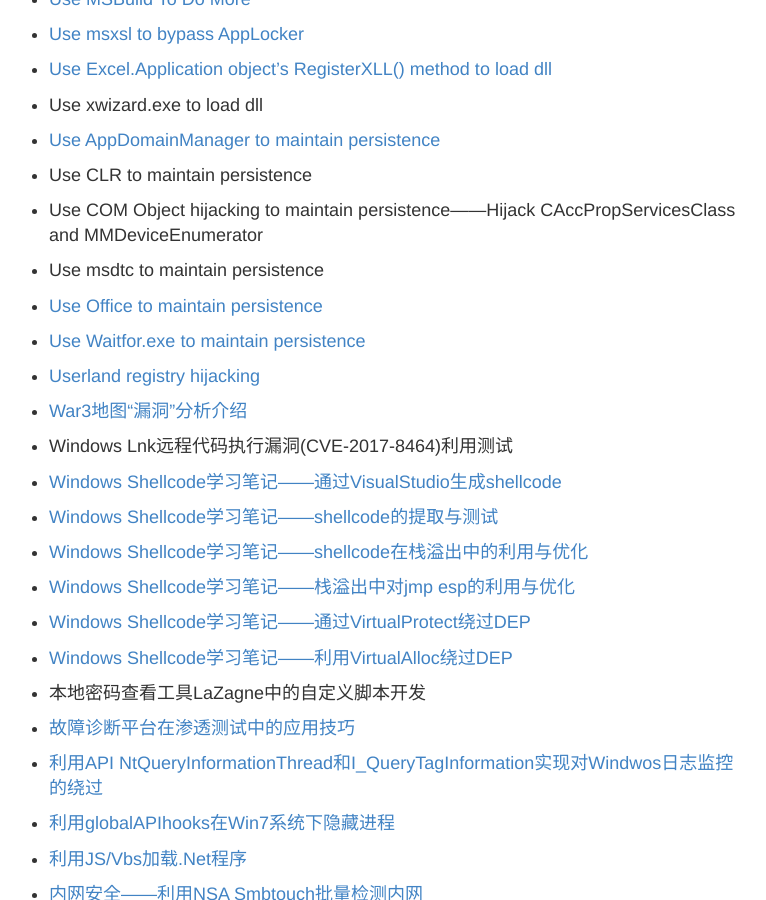
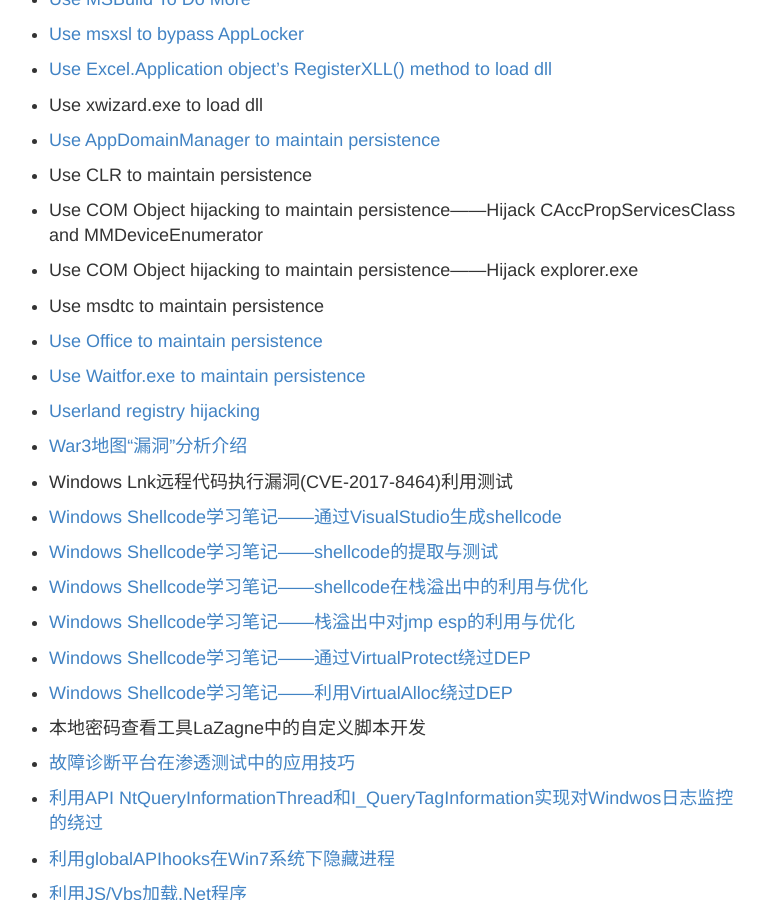
Before and after one commit to 3gstudent/backup-3gstudent.github.io, a Jekyll site: the page built from about.md, in a window 1280 px wide and 900 px high, scrolled down 2716 px. Shown: the whole window, without its empty margins (261-1027 px from the left). Built offline with Jekyll 4.4.1, drawn with Linux system fonts in a browser that asks for light colours.

Commit message:
Update about.md

```diff
--- a/about.md
+++ b/about.md
@@ -142,6 +142,9 @@ Github:   [3gstudent](https://github.com/3gstudent)
  Use COM Object hijacking to maintain persistence——Hijack CAccPropServicesClass and MMDeviceEnumerator
 
 -
+ Use COM Object hijacking to maintain persistence——Hijack explorer.exe
+
+-
  Use msdtc to maintain persistence
 
 -
```
